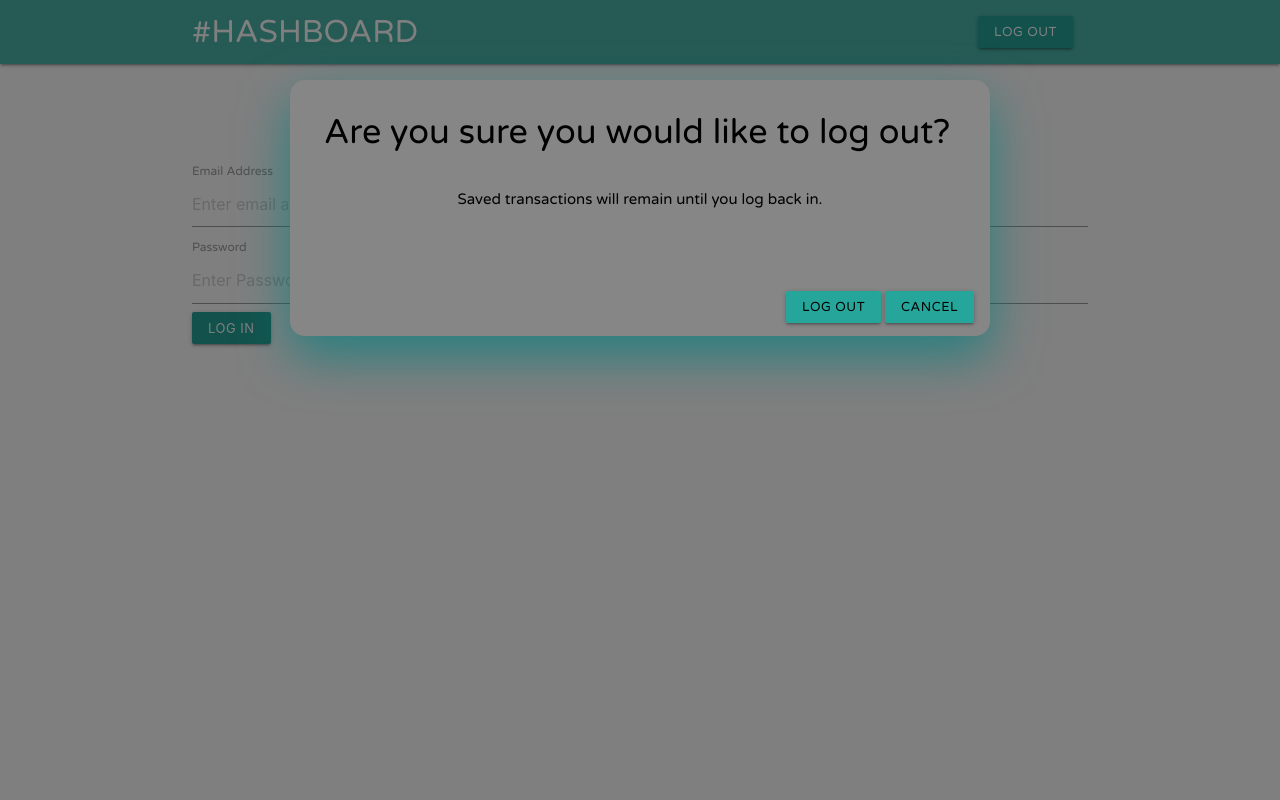
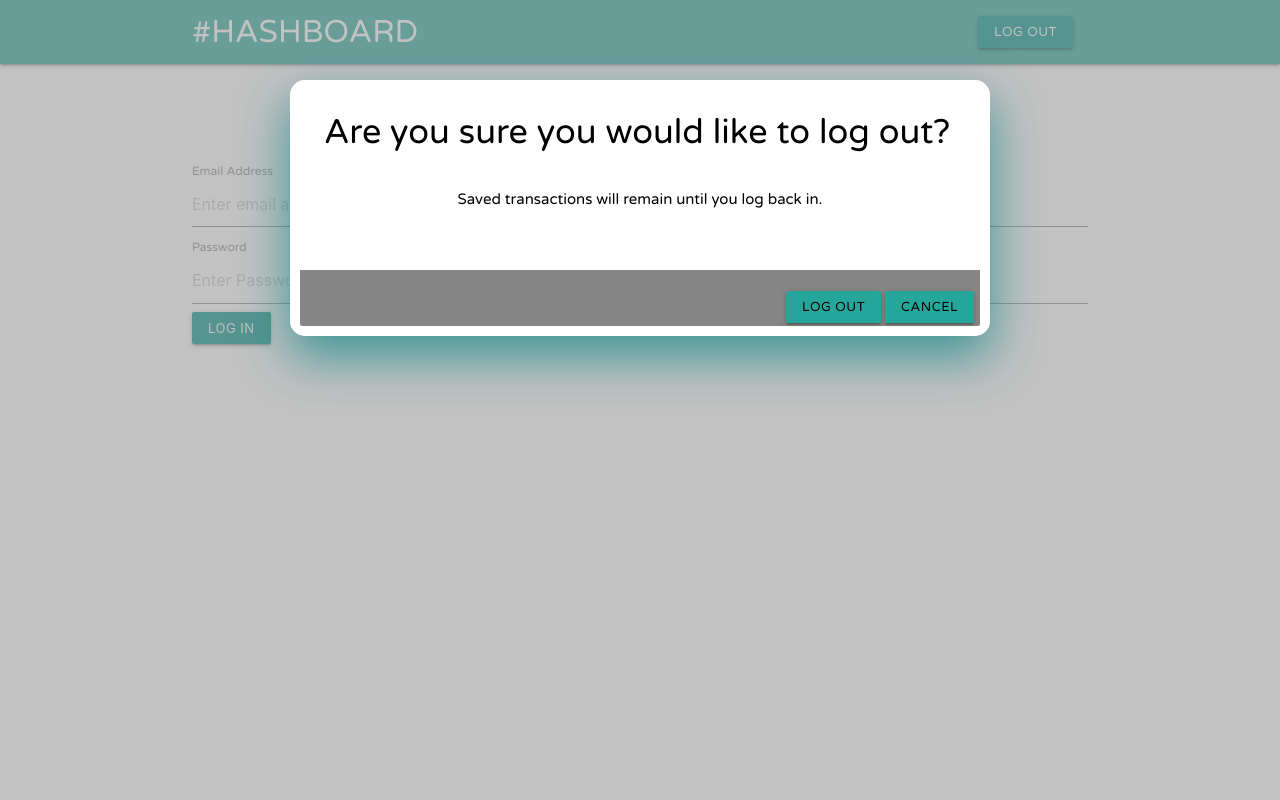
Before and after one commit to saoirse-defi/CI-MS3-hashboard, a Flask app: page / in a window 1280 px wide, after a click on "LOG OUT". Run offline with Flask 2, Linux system fonts and the light colour scheme; the visitor is signed in with stand-in values (Sample User, id 1); data that the repository does not hold is empty; parts of the project's set-up code (start-up, migrations or seed data) failed here and were passed over; some libraries are stand-ins or nearby versions.

Commit message:
change modal to white in order to increase pop effect to the user

```diff
--- a/static/style.css
+++ b/static/style.css
@@ -53,7 +53,7 @@ body{
 }
 
 .modal{
-    background-color: #868686;
+    background-color: white;
     color: black;
     padding: 10px;
     width: 700px;
@@ -65,10 +65,14 @@ body{
 }
 
 .modal-content{
-    background-color: #868686;
+    background-color: white;
 }
 
 .modal-footer{
+    background-color: white;
+}
+
+.modal-overlay{
     background-color: #868686;
 }
 
```
